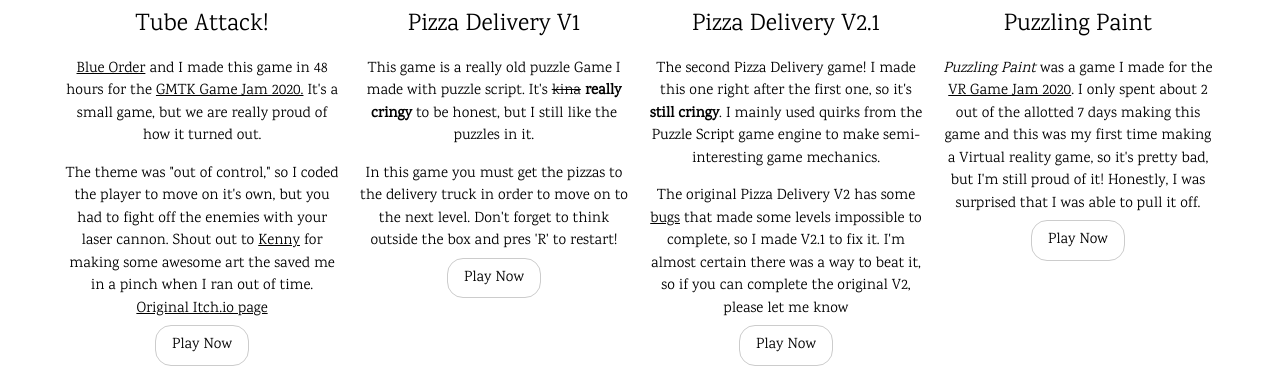
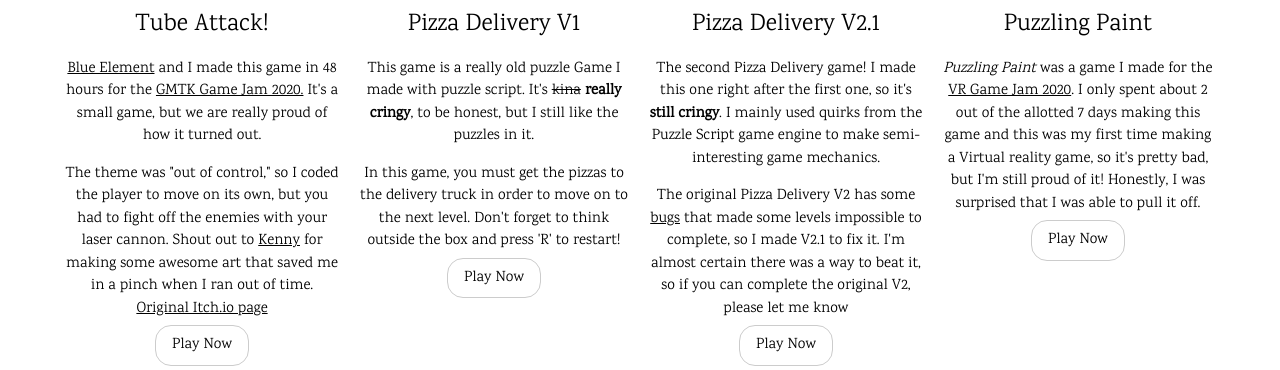
Before and after one commit to BeanMachineStudios/Games, a plain HTML site: page index.html in a window 1280 px wide. Shown: the part 714-1084 px from the top of the page. Drawn offline with Linux system fonts and the light colour scheme.

Commit message:
Rebrand moment 😳
and other grammar corrections

```diff
--- a/index.html
+++ b/index.html
@@ -87,15 +87,15 @@ everything from online games to virtual reality.">
         </a>
         <h3>Tube Attack!</h3>
 
-        <p><a href="https://soundcloud.com/blueordermusic">Blue Order</a>
+        <p><a href="https://blueelement.bandcamp.com/">Blue Element</a>
           and I made this game in 48 hours for the
           <a href="https://itch.io/jam/gmtk-2020">GMTK Game Jam 2020.</a>
           It's a small game, but we are really proud of how it turned out.
         </p>
-        <P>The theme was "out of control," so I coded the player to move on it's own, but you had to fight off the
+        <P>The theme was "out of control," so I coded the player to move on its own, but you had to fight off the
           enemies with your laser cannon.
           Shout out to <a href="https://www.kenney.nl/assets/roguelike-modern-city">Kenny</a> for making some awesome
-          art the saved me in a pinch when I ran out of time.
+          art that saved me in a pinch when I ran out of time.
           <a href="https://bean-machine-studios.itch.io/tube-attack">Original Itch.io page</a></P>
 
 
@@ -112,10 +112,10 @@ everything from online games to virtual reality.">
         </a>
         <h3>Pizza Delivery V1</h3>
 
-        <p>This game is a really old puzzle Game I made with puzzle script. It's <s>kina</s> <b>really cringy</b> to be honest, but I still
+        <p>This game is a really old puzzle Game I made with puzzle script. It's <s>kina</s> <b>really cringy</b>, to be honest, but I still
           like the puzzles in it.</p>
-        <p>In this game you must get the pizzas to the delivery truck in order to move on to the next level.
-          Don't forget to think outside the box and pres 'R' to restart! </p>
+        <p>In this game, you must get the pizzas to the delivery truck in order to move on to the next level.
+          Don't forget to think outside the box and press 'R' to restart! </p>
 
         <div class="relative">
           <a href="PizzaDeliveryV1/" class="w3-button w3-border w3-round-xlarge">Play
```
